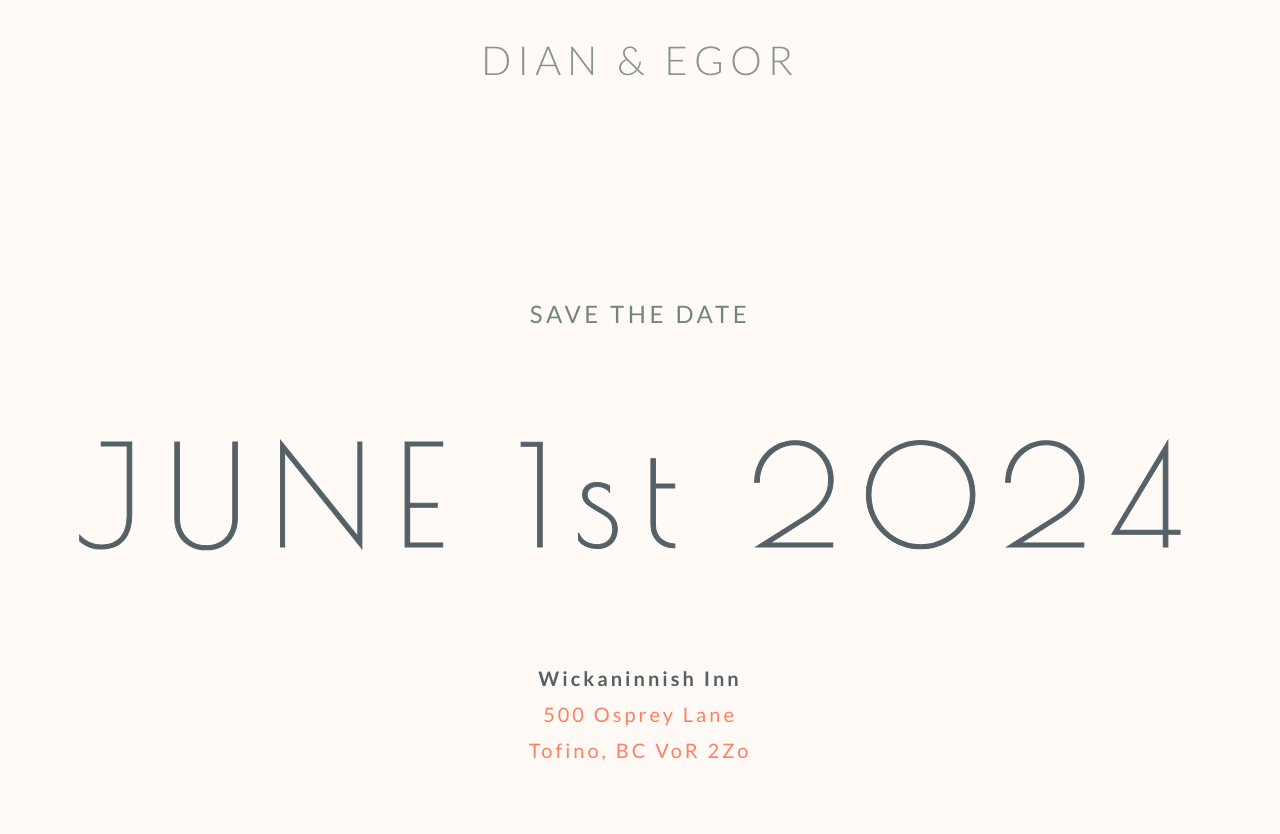
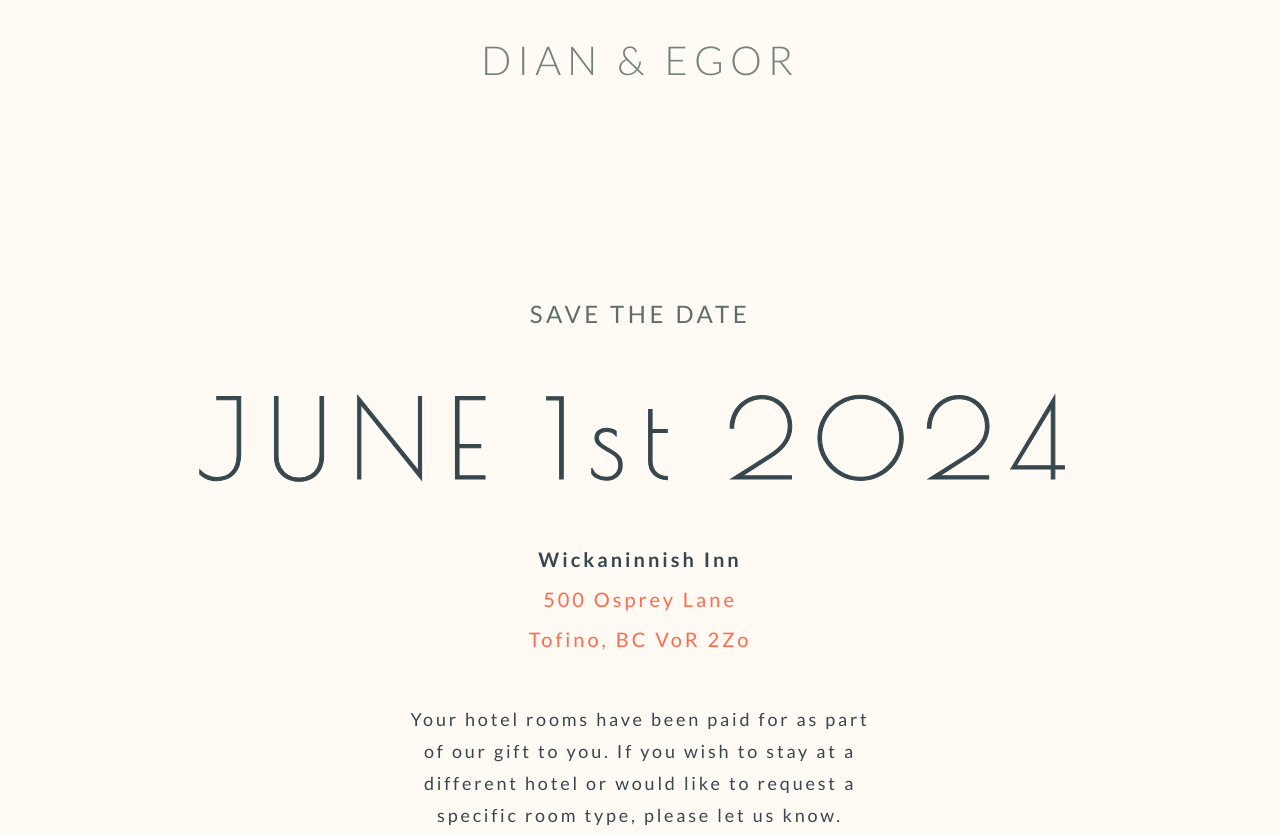
Before and after one commit to dexlstudio/wedding-website, a Gatsby site: page / in a window 1280 px wide. Shown: the top 834 px of the page. Built offline with nearby package versions, Linux system fonts and the light colour scheme; Gatsby itself is replaced by a stand-in of ours.

Commit message:
Styling initial save the date website

```diff
--- a/src/components/footer.tsx
+++ b/src/components/footer.tsx
@@ -6,9 +6,9 @@
 
 const Footer = () => {
   return (
-    <div>
+    <>
       <Bottom>D & E</Bottom>
-    </div>
+    </>
   )
 }
 
--- a/src/components/layout.tsx
+++ b/src/components/layout.tsx
@@ -8,6 +8,7 @@
 
 import {
   Main,
+  BackgroundImage,
   NavigationItem,
   SaveTheDate,
   HotelRoomSnippet,
@@ -18,9 +19,24 @@
 } from './styled'
 
 const Layout = () => {
-  window.addEventListener('scroll', () => console.log("SDF:LKJDSF"))
+  const [bgopacity, setBgOpacity] = React.useState(1);
+  window.addEventListener('scroll', (e) => {
+      // console.log("SDF:LKJDSF" + window.scrollY)
+      const x = window.scrollY;
+      const a = 541;
+      if (x < a) {
+        const t = x/a - 1
+        setBgOpacity(t*t)
+      } else {
+        setBgOpacity(0)
+      }
+    }
+  )
   return (
-    <Main>
+
+    <Main >
+      <BackgroundImage $imageOpacity={bgopacity}>
+      </BackgroundImage>
       <Header/>
       {/* <nav>
         <ul className={navLinks}>
@@ -38,14 +54,24 @@
       </nav> */}
         <UpperContent>
           <SaveTheDate>SAVE THE DATE</SaveTheDate>
-        <Date>JUNE 1st 2024</Date>
+          <Date
+            target="_blank"
+            rel="noopener"
+            href="https://calendar.google.com/calendar/event?action=TEMPLATE&tmeid=M2ZqZnVsdjlwdDJsZ3RzdXRwZGZscHJicWIgZGlhbi54aWFuZzFAbQ&tmsrc=dian.xiang1%40gmail.com">
+            JUNE 1st 2024
+          </Date>
           <AddressLabel
             href="https://www.wickinn.com/">Wickaninnish Inn</AddressLabel>
           <Address
             href="https://maps.app.goo.gl/3DMo5MGEchAzKUyb9">
-          500 Osprey Lane <br/>
+            500 Osprey Lane
+          </Address>
+          <Address
+            href="https://maps.app.goo.gl/3DMo5MGEchAzKUyb9">
             Tofino, BC VoR 2Zo
           </Address>
+
+
           <HotelRoomSnippet>
             Your hotel rooms have been paid for as part of our gift to you. If you wish to stay at a different hotel or would like to request a specific room type, please let us know.
           </HotelRoomSnippet>
@@ -53,6 +79,7 @@
         <Schedule/>
         <Footer/>
     </Main>
+
   )
 }
 
--- a/src/components/schedule.tsx
+++ b/src/components/schedule.tsx
@@ -5,7 +5,8 @@
   ScheduleTitle,
   ScheduleDetails,
   ScheduleDivider,
-  ScheduleItemContainer
+  ScheduleItemContainer,
+  ScheduleContainer
 } from './schedule_styled'
 
 interface ScheduleItemProps {
@@ -30,7 +31,7 @@
 
 const Schedule = () => {
   return (
-    <div>
+    <ScheduleContainer>
       <ScheduleItem
         title="ARRIVAL"
         date="THURSDAY, MAY 30th, 2024"
@@ -51,7 +52,7 @@
         date="SUNDAY, JUNE 2nd, 2024"
         details="Details coming soon"
       />
-    </div>
+    </ScheduleContainer>
   )
 }
 
--- a/src/components/schedule_styled.ts
+++ b/src/components/schedule_styled.ts
@@ -8,6 +8,9 @@
 
 export const COLOR_GREEN_DIVIDER = `rgba(92, 111, 106, 0.8)`
 
+export const ScheduleContainer = styled.div`
+    margin-bottom: 200px;
+`
 export const ScheduleTitle = styled.p`
     font-family: Poiret One;
     font-size: 48px;
--- a/src/components/styled.ts
+++ b/src/components/styled.ts
@@ -6,105 +6,206 @@
 export const COLOR_GREEN = `rgba(92, 111, 106, 1)`
 
 const background = require("./background.svg").default;
+const backgroundNoLocation = require("./smallbackground.svg").default;
+
+const size = {
+    mobile: '360px',
+    tablet: '612px',
+    background: '880px',
+    laptop: '1480px',
+    desktop: '2560px',
+
+  }
+
+const device = {
+    mobileandbigger: `(min-width: ${size.mobile})`,
+    tabletandbigger: `(min-width: ${size.tablet})`,
+    backgroundandbigger: `(min-width: ${size.background})`,
+    laptopandbigger: `(min-width: ${size.laptop})`,
+    desktop: `(min-width: ${size.desktop})`,
+  };
 
 // Header
 export const Top = styled.p`
+    font-size: 30px;
+    @media ${device.mobileandbigger} {
+        font-size: 36px;
+    }
+    @media ${device.tabletandbigger} {
+        font-size: 40px;
+    }
     margin-top: 36px;
     text-align: center;
     letter-spacing: 6px;
-    font-size: 40px;
     font-weight: 300;
     opacity: 85%;
     color: ${COLOR_GREEN};
 `;
 
 // Footer
-export const Bottom = styled.p`
+export const Bottom = styled.div`
     text-align: center;
+    margin-top: 200px;
     margin-left: auto;
     margin-right: auto;
-    color: ${COLOR_BLACK};
+    margin-bottom: 100px;
+    color: ${COLOR_GREEN};
     font-family: Lato;
     font-size: 40px;
     font-style: normal;
     font-weight: 300;
     line-height: normal;
+    opacity: 85%;
     letter-spacing: 6px;
 `;
 
 // Schedule
 export const Schedule = styled.div`
-// display: flex;
-// flex-direction: column;
-// overflow: auto;
-// width: 100%;
 `;
 
-// Homepage
-export const Main = styled.div`
-    background-image: url(${background});
+export const BackgroundImage = styled.div<{ $imageOpacity: number; }>`
+    content: "";
+    background-image: url(${backgroundNoLocation});
     background-repeat: no-repeat;
     background-size: auto;
     background-attachment: fixed;
     background-position: top right;
+    opacity: ${props => props.$imageOpacity};
+    position: relative;
+    top: 0px;
+    right: 0px;
+    bottom: 0px;
+    left: 0px;
+    z-index: -1;
+    height: 100%;
+    width: 100%;
+    position: absolute;
+    background-color: ${BACKGROUND_COLOR};
 
-    background-color: ${BACKGROUND_COLOR};
+    @media ${device.backgroundandbigger} {
+        background-image: url(${background});
+    }
+`;
+
+export const Main = styled.div`
+    position: relative;
     font-family: Lato;
     color: ${COLOR_BLACK};
     flex-direction: column;
     overflow: auto;
     width: 100%;
     margin: 0;
-    opacity: 85%;
-`;
+    z-index: 1;
+    background-color: ${BACKGROUND_COLOR};
+    `;
 
 export const NavigationItem = styled.ul`
 `;
 
 export const HotelRoomSnippet = styled.p`
-    max-width: 512px;
+    font-size: 16px;
+    letter-spacing: 2.8px;
+    line-height: 30px;
+    max-width: 300px;
+    margin-top: 52px;
+
+    @media ${device.tabletandbigger} {
+        font-size: 18px;
+        letter-spacing: 2.8px;
+        line-height: 32px;
+        max-width: 466px;
+    }
+    @media ${device.laptopandbigger} {
+        font-size: 20px;
+        letter-spacing: 3px;
+        line-height: 36px;
+        max-width: 512px;
+        margin-top: 68px;
+    }
+
     text-align: center;
     margin-left: auto;
     margin-right: auto;
-    margin-top: 72px;
+
     margin-bottom: 200px;
-    font-size: 20px;
+
     font-weight: 400;
-    line-height: 36px;
+
 `;
 
 export const SaveTheDate = styled.p `
+    font-size: 16px;
+    @media ${device.mobileandbigger} {
+        font-size: 20px;
+    }
+    @media ${device.tabletandbigger} {
+        font-size: 24px;
+    }
+
     color: ${COLOR_GREEN};
-    font-size: 24px;
     letter-spacing: 3.6px;
     font-weight: 400;
     margin-top: 215px;
 `;
 
 export const Date = styled.h1`
+    font-size: 74px;
+    margin: 48px auto;
+    letter-spacing: 11.1px;
+    padding: 0px 40px;
+    @media ${device.tabletandbigger} {
+        font-size: 110px;
+        letter-spacing: 16.5px;
+        margin: 45px auto;
+        padding: 0px 80px;
+    }
+    @media ${device.laptopandbigger} {
+        font-size: 150px;
+        letter-spacing: 21px;
+        margin: 0.6empx auto;
+        padding: 0px 80px;
+    }
+
+    color: ${COLOR_BLACK};
     font-family: 'Poiret One';
     font-style: normal;
     font-weight: 400;
-    font-size: 140px;
-    letter-spacing: 21px;
     -webkit-text-stroke: 1px ${COLOR_BLACK};
-    margin: 0.6em auto;
+
 `;
 export const AddressLabel = styled.a`
     color: ${COLOR_BLACK};
     display: block;
     font-weight: 700;
-    font-size: 20px;
-    line-height: 36px;
+    // line-height: normal;
     text-decoration:none;
+    cursor: pointer;
+
+    font-size: 16px;
+    letter-spacing: 3px;
+    margin-bottom: 12px;
+
+    @media ${device.tabletandbigger} {
+        font-size: 20px;
+        margin-bottom: 16px;
+    }
+
 `;
 export const Address = styled.a`
     display: block;
     color: ${COLOR_ORANGE};
-    font-size: 20px;
     font-weight: 400;
-    line-height: 36px;
     text-decoration:none;
+    cursor: pointer;
+
+    font-size: 16px;
+    letter-spacing: 3px;
+    margin-bottom: 12px;
+
+    @media ${device.tabletandbigger} {
+        font-size: 20px;
+        margin-bottom: 16px;
+    }
 `;
 
 export const UpperContent = styled.div`
```
Also changed, not shown: src/components/smallbackground.svg (added). Lines whose indentation alone changed are shown as unchanged.
